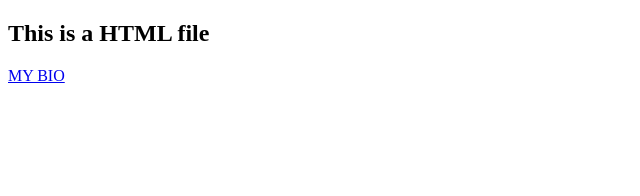
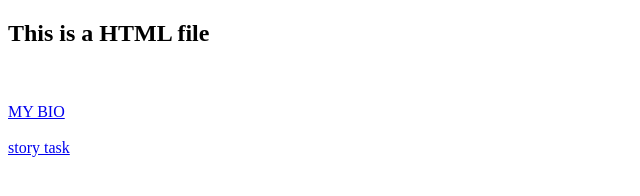
Before and after one commit to sai1512/web-technology-, a plain HTML site: page Index.html in a window 1280 px wide. Shown: the whole page, without its empty margins (0-640 px from the left). Drawn offline with Linux system fonts and the light colour scheme.

Commit message:
Update Index.html

```diff
--- a/Index.html
+++ b/Index.html
@@ -6,7 +6,8 @@ WEB DEVELOPMENT
 </title>
 </head>
 <body>
-<h2>This is a HTML file </h2>
-<a href="resume.html">MY BIO</a>
+<h2>This is a HTML file </h2><br><br>
+<a href="resume.html">MY BIO</a><br><br>
+<a href="story.html">story task</a><br><br>
 </body>
 </html>
```
